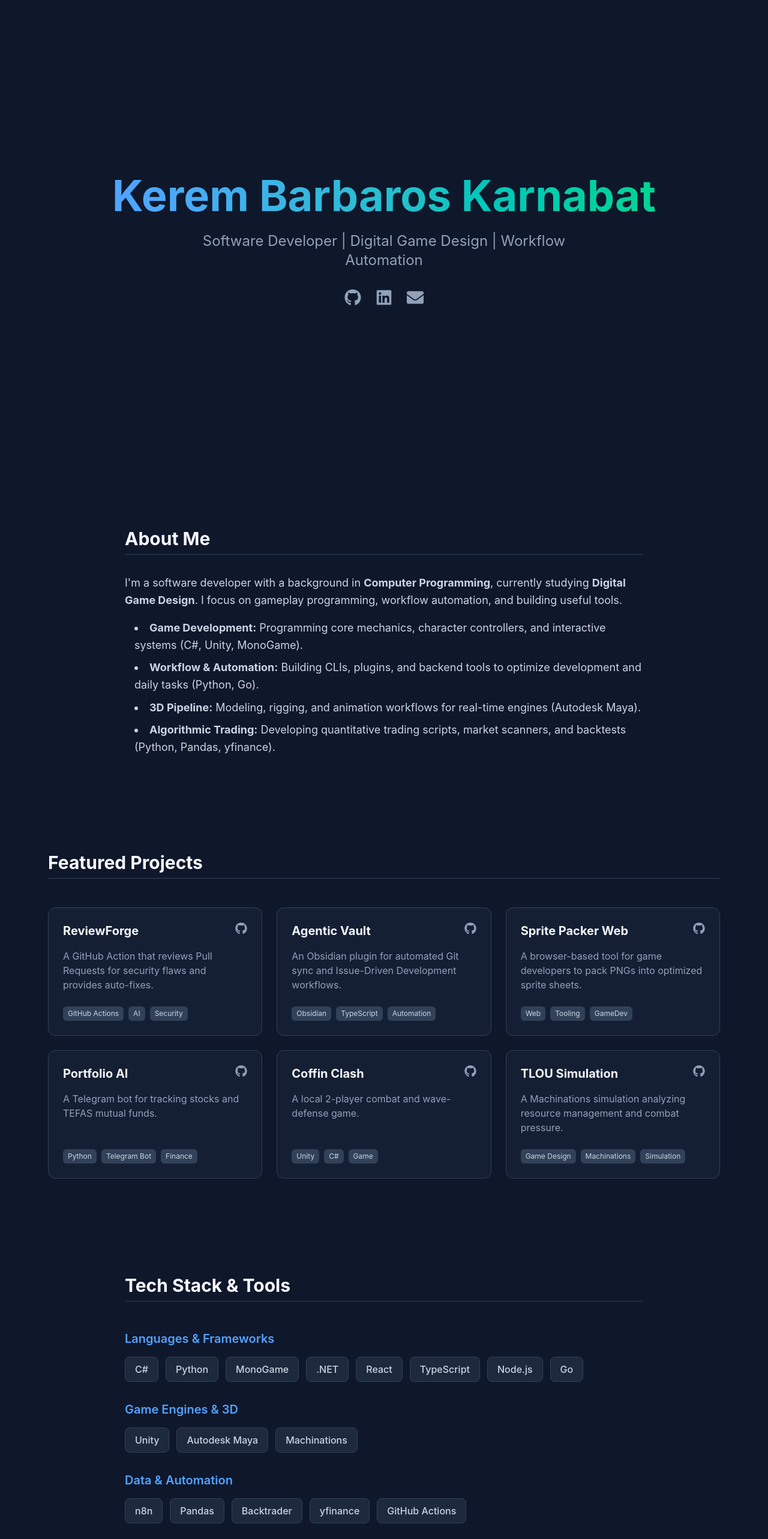
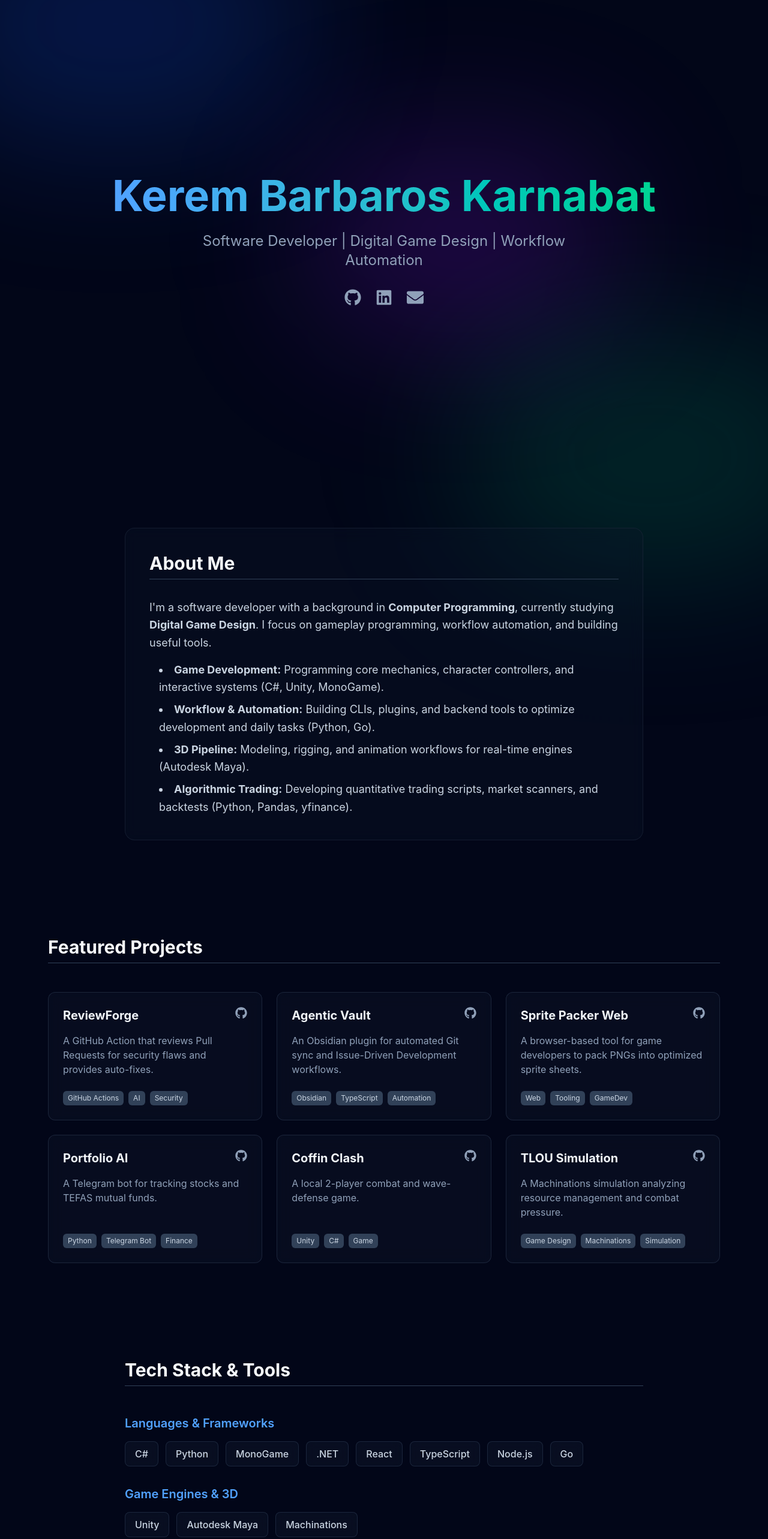
Before and after one commit to cadakerem/cadakerem.github.io, a React (Vite) app: page / in a window 1280 px wide. Shown: the top 2566 px of the page at 60% size. Built offline with nearby package versions, Linux system fonts and the light colour scheme.

Commit message:
style: Add premium gradient orbs and glassmorphism

```diff
--- a/src/App.tsx
+++ b/src/App.tsx
@@ -5,16 +5,25 @@ import Skills from './components/Skills';
 
 function App() {
   return (
-    <div className="min-h-screen bg-slate-900 text-slate-50 selection:bg-blue-500/30">
-      <Hero />
+    <div className="min-h-screen bg-slate-950 text-slate-50 selection:bg-blue-500/30 relative overflow-hidden">
+      {/* Premium Gradient Background */}
+      <div className="fixed inset-0 z-0 pointer-events-none">
+        <div className="absolute top-[-20%] left-[-10%] w-[50%] h-[50%] bg-blue-600/20 rounded-full blur-[120px]"></div>
+        <div className="absolute bottom-[-20%] right-[-10%] w-[50%] h-[50%] bg-emerald-600/20 rounded-full blur-[120px]"></div>
+        <div className="absolute top-[30%] left-[40%] w-[40%] h-[40%] bg-purple-600/20 rounded-full blur-[120px]"></div>
+      </div>
+
+      <div className="relative z-10">
+        <Hero />
       <About />
       <Projects />
       <Skills />
 
-      <footer className="py-8 text-center text-slate-500 text-sm mt-20 border-t border-slate-800">
+      <footer className="py-8 text-center text-slate-500 text-sm mt-20 border-t border-slate-800/50 backdrop-blur-sm">
         <p>© {new Date().getFullYear()} Kerem Barbaros Karnabat. All rights reserved.</p>
         <p className="mt-2">Built with React, Vite & Tailwind CSS</p>
       </footer>
+      </div>
     </div>
   );
 }
--- a/src/components/About.tsx
+++ b/src/components/About.tsx
@@ -8,6 +8,7 @@ export default function About() {
         whileInView={{ opacity: 1 }}
         viewport={{ once: true }}
         transition={{ duration: 0.8 }}
+        className="bg-slate-900/30 backdrop-blur-md p-8 md:p-10 rounded-2xl border border-slate-800/60"
       >
         <h2 className="text-3xl font-bold mb-8 border-b border-slate-700 pb-2">About Me</h2>
         <div className="space-y-4 text-lg text-slate-300 leading-relaxed">
--- a/src/components/Projects.tsx
+++ b/src/components/Projects.tsx
@@ -52,7 +52,7 @@ export default function Projects() {
             whileInView={{ opacity: 1, y: 0 }}
             viewport={{ once: true }}
             transition={{ duration: 0.5, delay: index * 0.1 }}
-            className="bg-slate-800/50 p-6 rounded-xl border border-slate-700 hover:border-blue-400/50 transition-colors flex flex-col h-full"
+            className="bg-slate-900/40 backdrop-blur-md p-6 rounded-xl border border-slate-700/50 hover:border-blue-400/50 hover:bg-slate-800/40 transition-all flex flex-col h-full hover:-translate-y-1"
           >
             <div className="flex justify-between items-start mb-4">
               <h3 className="text-xl font-bold text-slate-100">{project.title}</h3>
--- a/src/components/Skills.tsx
+++ b/src/components/Skills.tsx
@@ -31,7 +31,7 @@ export default function Skills() {
             <h3 className="text-xl font-semibold mb-4 text-blue-400">{category.title}</h3>
             <div className="flex flex-wrap gap-3">
               {category.skills.map(skill => (
-                <div key={skill} className="bg-slate-800 px-4 py-2 rounded-lg border border-slate-700 text-slate-300 font-medium">
+                <div key={skill} className="bg-slate-900/50 backdrop-blur-sm px-4 py-2 rounded-lg border border-slate-700/50 text-slate-300 font-medium hover:border-emerald-400/50 hover:text-emerald-300 transition-colors cursor-default">
                   {skill}
                 </div>
               ))}
```
